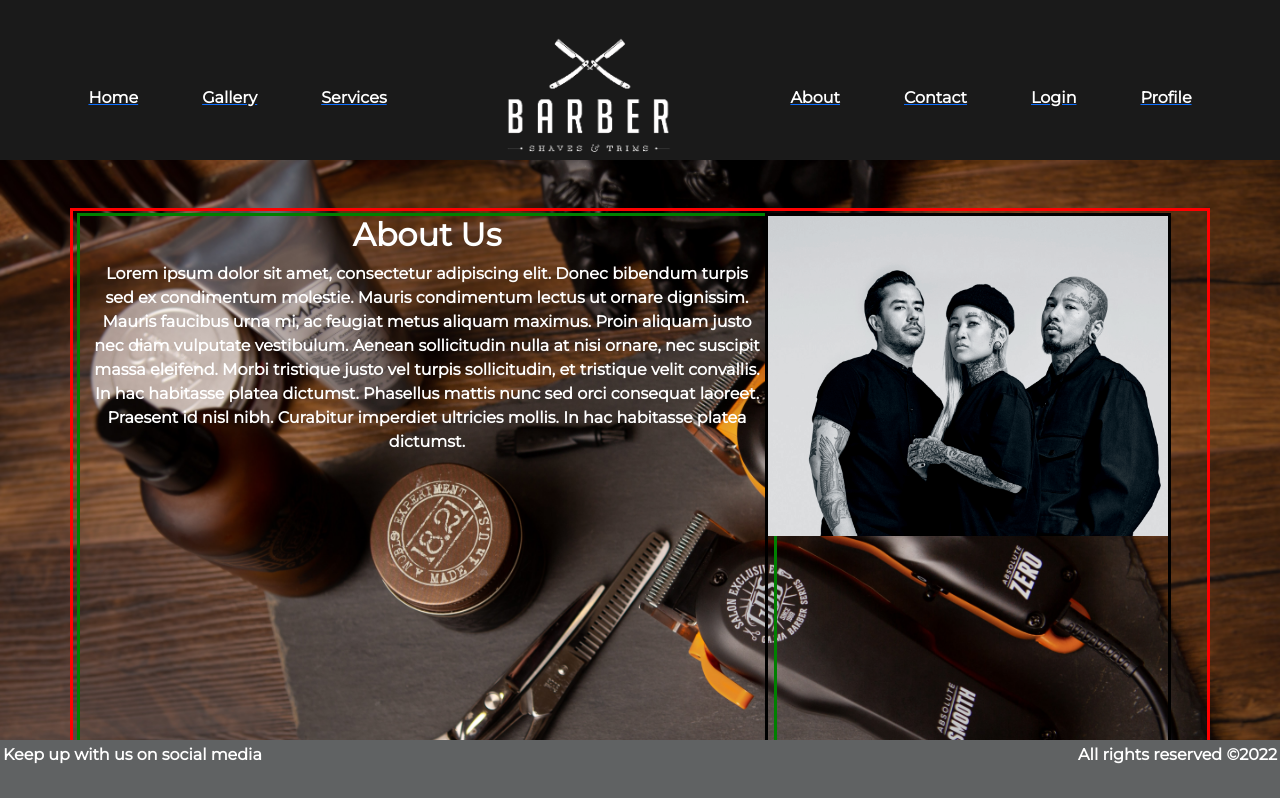
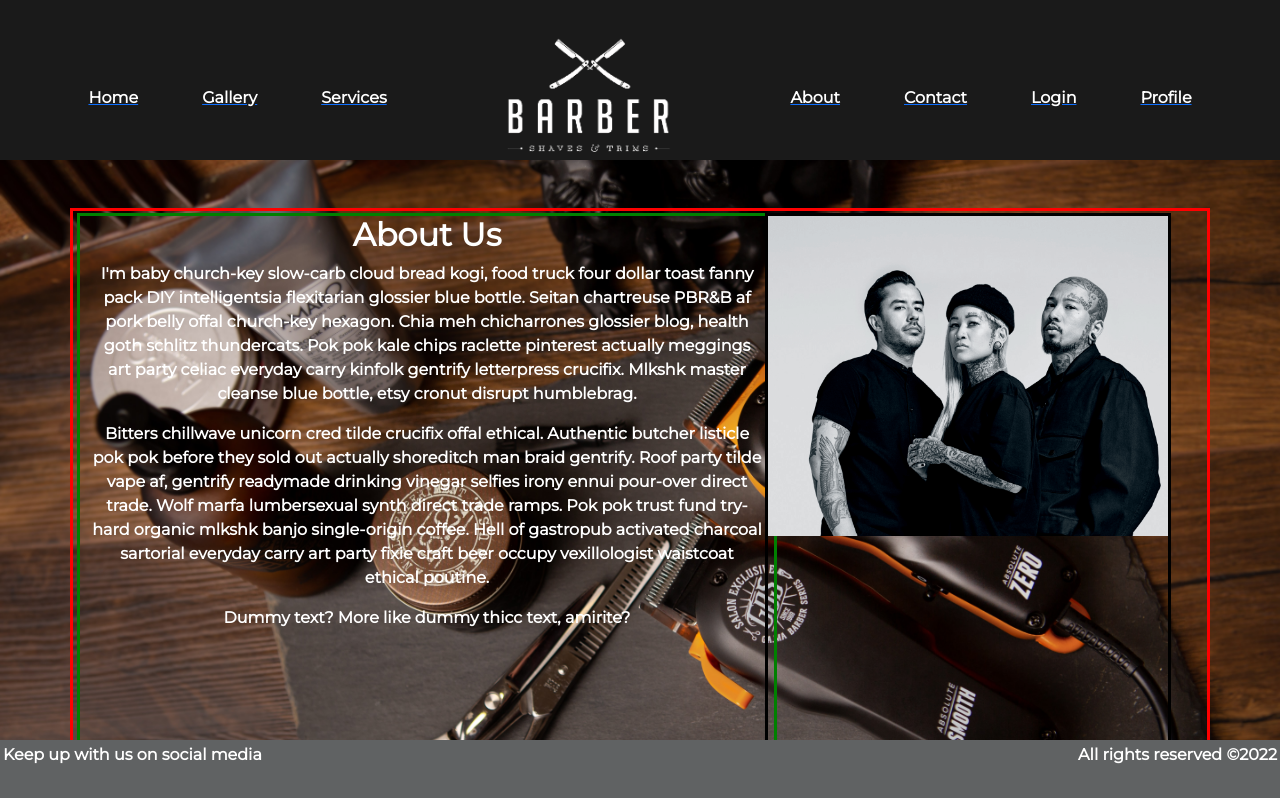
Before and after one commit to paul88vera/barber-shop, a React (Create React App) app in the folder client/: page /about in a window 1280 px wide. Shown: the top 798 px of the page. Built offline with nearby package versions, Linux system fonts and the light colour scheme.

Commit message:
add new profile pic, style login page, style about page

```diff
--- a/client/src/App.css
+++ b/client/src/App.css
@@ -87,7 +87,7 @@
 
 /* Gallery/modal CSS */
 .modalBackdrop {
-	background: rgba(0, 0, 0, .65);
+  background: rgba(0, 0, 0, 0.65);
   bottom: 0;
   left: 0;
   overflow: auto;
@@ -258,6 +258,7 @@
 }
 
 .submit-btn {
+  background-color: rgb(73, 153, 140);
   font-size: 18px;
   padding: 6px;
   margin: 10px;
@@ -291,6 +292,22 @@
   font-size: 75px;
   font-weight: 700;
 }
+/*
+.login-form {
+  padding: 50px;
+}
+
+.login-label {
+  padding: 20px 20px;
+  align-items: center;
+  font-size: 20px;
+  font-weight: 700;
+}
+
+.login-label input {
+  border-radius: 7px;
+  border: none;
+} */
 
 .login-form {
   padding: 50px;
@@ -303,9 +320,37 @@
   font-weight: 700;
 }
 
+.login-form input {
+  border-radius: 7px;
+  border: none;
+}
+
+.login-btn {
+  background-color: rgb(73, 153, 140);
+  font-size: 18px;
+  padding: 6px;
+  margin: 10px;
+  font-weight: bolder;
+  border: none;
+}
+
+.login-btn-div {
+  padding: 30px;
+}
+
 /* Contact Styling */
 .contact-form {
   padding: 50px;
+}
+
+.contact-submit-btn {
+  background-color: #6c757d;
+  font-size: 18px;
+  padding: 2px 5px;
+  margin: 10px;
+  font-weight: bolder;
+  border: solid 2px;
+  border-radius: 15px;
 }
 
 /* profile page styling */
@@ -338,8 +383,9 @@
 }
 
 .profile-pic img {
-  border-radius: 200px;
-  border: solid black;
+  /* border-radius: 200px; */
+  /* border: solid black; */
+
 }
 
 .profile-body {
--- a/client/src/Pages/About.js
+++ b/client/src/Pages/About.js
@@ -8,17 +8,27 @@ function About() {
           <div className="col-xs-6">
             <h1 className="about-h1">About Us</h1>
             <p>
-              Lorem ipsum dolor sit amet, consectetur adipiscing elit. Donec
-              bibendum turpis sed ex condimentum molestie. Mauris condimentum
-              lectus ut ornare dignissim. Mauris faucibus urna mi, ac feugiat
-              metus aliquam maximus. Proin aliquam justo nec diam vulputate
-              vestibulum. Aenean sollicitudin nulla at nisi ornare, nec suscipit
-              massa eleifend. Morbi tristique justo vel turpis sollicitudin, et
-              tristique velit convallis. In hac habitasse platea dictumst.
-              Phasellus mattis nunc sed orci consequat laoreet. Praesent id nisl
-              nibh. Curabitur imperdiet ultricies mollis. In hac habitasse
-              platea dictumst.
+              I'm baby church-key slow-carb cloud bread kogi, food truck four
+              dollar toast fanny pack DIY intelligentsia flexitarian glossier
+              blue bottle. Seitan chartreuse PBR&B af pork belly offal
+              church-key hexagon. Chia meh chicharrones glossier blog, health
+              goth schlitz thundercats. Pok pok kale chips raclette pinterest
+              actually meggings art party celiac everyday carry kinfolk gentrify
+              letterpress crucifix. Mlkshk master cleanse blue bottle, etsy
+              cronut disrupt humblebrag.
             </p>
+            <p>
+              Bitters chillwave unicorn cred tilde crucifix offal ethical.
+              Authentic butcher listicle pok pok before they sold out actually
+              shoreditch man braid gentrify. Roof party tilde vape af, gentrify
+              readymade drinking vinegar selfies irony ennui pour-over direct
+              trade. Wolf marfa lumbersexual synth direct trade ramps. Pok pok
+              trust fund try-hard organic mlkshk banjo single-origin coffee.
+              Hell of gastropub activated charcoal sartorial everyday carry art
+              party fixie craft beer occupy vexillologist waistcoat ethical
+              poutine.
+            </p>
+            <p>Dummy text? More like dummy thicc text, amirite?</p>
           </div>
         </div>
         <div className="about-img-div col-xs-6">
--- a/client/src/Pages/Contact.js
+++ b/client/src/Pages/Contact.js
@@ -21,7 +21,7 @@ function Contact() {
                         <label>Message</label>
                         <textarea className="form-control w-50" rows="5" />
                     </div>
-                        <button type="submit" className="submit-btn bg-secondary rounded-3">
+                        <button type="submit" className="contact-submit-btn">
                         Submit
                     </button>
                 </form>
--- a/client/src/Pages/Login.js
+++ b/client/src/Pages/Login.js
@@ -5,22 +5,26 @@ function Login() {
     <section className="login-page">
       <h1 className="login-title">Welcome, please log in</h1>
       <div className="login">
-        <form className="login-form">
+        <form action="" method="get" className="login-form">
           <div>
-            <label className="login-label">Username</label>
-            <input type="email" id="email" required placeholder="Enter your email" />
+            <label className="login-label" for="name">
+              Username:
+            </label>
+            <input type="text" name="name" id="name" required />
           </div>
-          <div>
-            <label className="login-label">Password</label>
-            <input type="password" id="password" required placeholder="Enter your password" />
+          <div class="">
+            <label className="login-label" for="password">
+              Password:
+            </label>
+            <input type="password" name="password" id="password" required />
           </div>
-          <div className="submit-btn-div">
-            <input className="submit-btn" type="submit" value="Submit!" />
+          <div className="login-btn-div">
+            <input className="login-btn" type="submit" value="Login!" />
           </div>
         </form>
       </div>
     </section>
-  )
+  );
 }
 
 export default Login;
--- a/client/src/Pages/Profile.js
+++ b/client/src/Pages/Profile.js
@@ -1,7 +1,4 @@
 import React from 'react';
-import Card from 'react-bootstrap/Card';
-import Default from '../assets/images/profile-default.png';
-import Button from 'react-bootstrap/Button';
 
 function Profile() {
   return (
@@ -10,8 +7,8 @@ function Profile() {
         <div className="sidebar">
           <div class="profile-pic">
             <img
-              className=""
-              src={require('../assets/images/profile-default.png')}
+              className="img-fluid"
+              src={require('../assets/images/profile-user.png')}
               alt="Jason"
             />
           </div>
@@ -20,28 +17,6 @@ function Profile() {
         </div>
       </div>
       <div className="profile-body">
-        {/* <Card classname="card-row" style={{ width: '18rem' }}>
-          <Card.Body>
-            <Card.Title>Buzz Cut</Card.Title>
-            <Card.Text>Details/instructions</Card.Text>
-            <Button variant="primary">Edit</Button>
-          </Card.Body>
-        </Card>
-        <Card style={{ width: '18rem' }}>
-          <Card.Body>
-            <Card.Title>Pomp</Card.Title>
-            <Card.Text>Details/instructions</Card.Text>
-            <Button variant="primary">Edit</Button>
-          </Card.Body>
-        </Card>
-        <Card style={{ width: '18rem' }}>
-          <Card.Body>
-            <Card.Title>Biebs</Card.Title>
-            <Card.Text>Details/instructions</Card.Text>
-            <Button variant="primary">Edit</Button>
-          </Card.Body>
-        </Card> */}
-
         <div class="card">
           <div class="container">
             <h4>
```
Also changed, not shown: client/src/assets/images/profile-user.png (added). Lines whose indentation alone changed are shown as unchanged.
